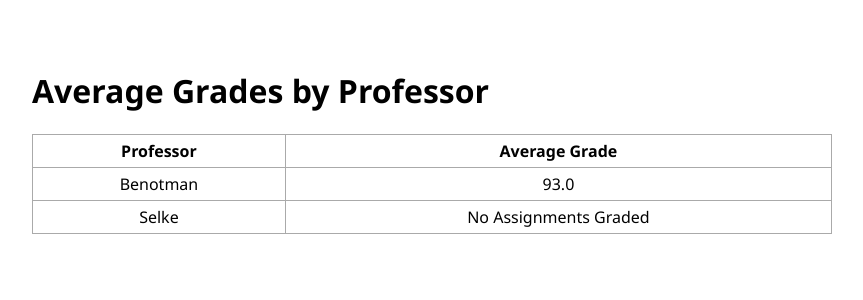
After one commit to Justinjp126/flaskWorkshop, a Flask app: page /report/avgGradeByProfessor/ in a window 1280 px wide. The commit adds this page. Shown: the top 300 px of the page, without its empty margins (208-1071 px from the left). Run offline with Flask 3, Linux system fonts and the light colour scheme; data comes from the database, SQL or seed files in the repository.

Commit message:
Finish report avg grade by professor

```diff
--- a/app.py
+++ b/app.py
@@ -329,6 +329,42 @@ def report_due_soon():
     )
 
 
+@app.route("/report/avgGradeByProfessor/", methods=["GET"])
+def report_avg_grade_by_professor():
+    with db.engine.connect() as conn:
+        # Prepare a SQL statement to calculate the average grade by professor
+        stmt = text(
+            """
+            SELECT
+                professor.name AS professor_name,
+                AVG(grades.grade) AS average_grade
+            FROM
+                professor
+            JOIN
+                assignment
+            ON
+                professor.id = assignment.professor_id
+            JOIN
+                grades
+            ON
+                assignment.id = grades.assignment_id
+            GROUP BY
+                professor.id
+            """
+        )
+
+        # Execute the SQL statement and get the results
+        result = conn.execute(stmt)
+
+        # Retrieve the results as a list of dictionaries for rendering
+        professor_grades = result.mappings().all()
+
+    # Render the report with the fetched data
+    return render_template(
+        "reportAvgGradeByProfessor.html", professor_grades=professor_grades
+    )
+
+
 @app.route("/delete/student/<int:id>")
 def deleteStudent(id):
     student = Student.query.get_or_404(id)
--- /dev/null
+++ b/templates/reportAvgGradeByProfessor.html
@@ -0,0 +1,25 @@
+{% extends 'base.html' %}
+
+{% block body %}
+<div class="content">
+    <h1>Average Grades by Professor</h1>
+    <table>
+        <tr>
+            <th>Professor</th>
+            <th>Average Grade</th>
+        </tr>
+        {% for professor_grade in professor_grades %}
+        <tr>
+            <td>{{ professor_grade.professor_name }}</td>
+            <td>
+                {% if professor_grade.average_grade == -1 %}
+                No Assignments Graded
+                {% else %}
+                {{ professor_grade.average_grade | round(2) }}
+                {% endif %}
+            </td>
+        </tr>
+        {% endfor %}
+    </table>
+</div>
+{% endblock %}
```
Also changed, not shown: templates/index.html (+11 -0 lines).
